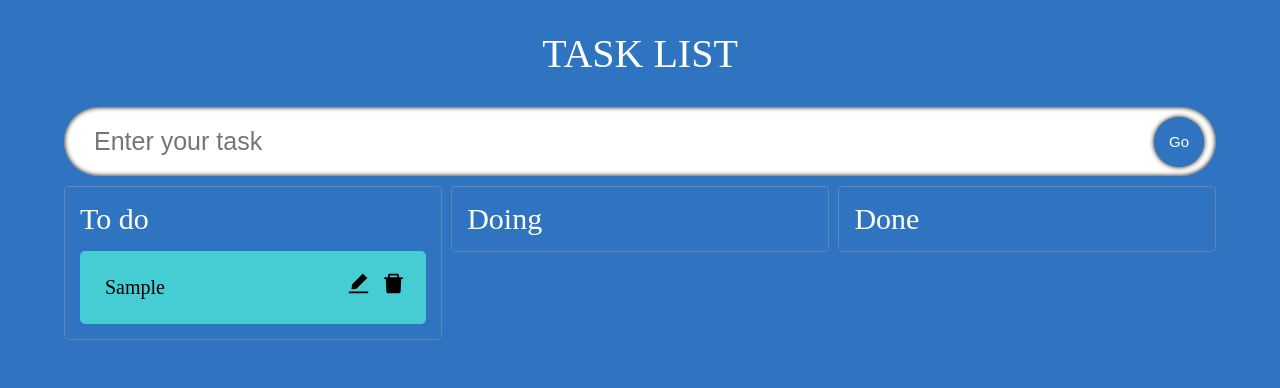
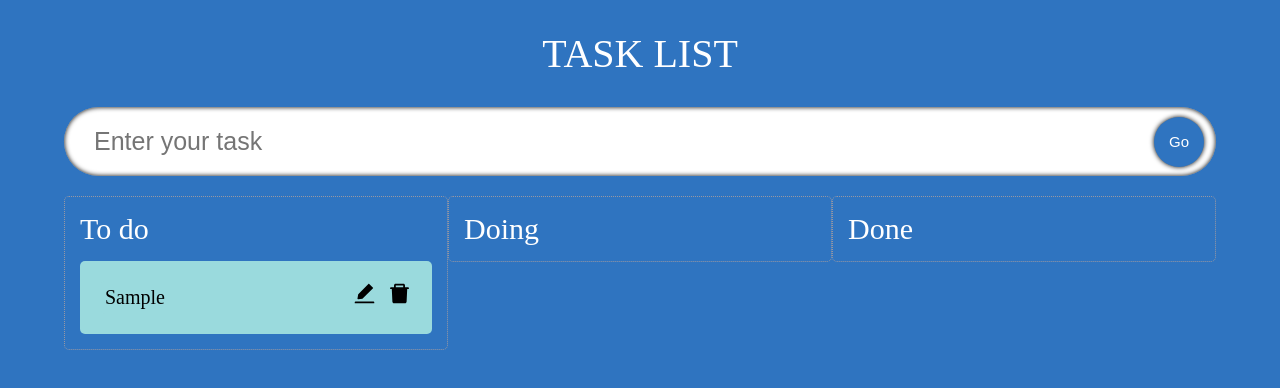
Before and after one commit to BrijeshM22/mytodos, a React (Create React App) app: page / in a window 1280 px wide. Both pictures are taken after typing "Sample" into the empty fields and a click on the button "Go". Shown: the top 388 px of the page. Built offline with nearby package versions, Linux system fonts and the light colour scheme; a web font is replaced by a local one.

Commit message:
small tweaks

```diff
--- a/src/components/SingleTodo.tsx
+++ b/src/components/SingleTodo.tsx
@@ -1,7 +1,7 @@
 import React, { useState, useRef, useEffect } from "react";
 import { Todo } from "../model";
 import { AiFillEdit, AiFillDelete } from "react-icons/ai";
-// import { MdDone } from "react-icons/md";
+import { MdDone } from "react-icons/md";
 import "./styles.css";
 import { Draggable } from "react-beautiful-dnd";
 
@@ -68,12 +68,10 @@ const SingleTodo = ({ index, todo, todos, setTodos }: Props) => {
             <span
               className="icon"
               onClick={() => {
-                if (!edit && !todo.isCompleted) {
-                  setEdit(!edit);
-                }
+                 setEdit(!edit);
               }}
             >
-              <AiFillEdit />
+              {!edit ? <AiFillEdit /> : <MdDone />}
             </span>
             <span className="icon" onClick={() => handleDelete(todo.id)}>
               <AiFillDelete />
--- a/src/components/styles.css
+++ b/src/components/styles.css
@@ -47,7 +47,7 @@
 .container {
   display: flex;
   width: 90%;
-  margin-top: 10px;
+  margin-top: 20px;
   justify-content: space-between;
   align-items: flex-start;
   font-family: "Neucha", cursive;
@@ -55,7 +55,7 @@
 }
 .todos {
   display: flex;
-  width: 30%;
+  width: 31%;
   flex-direction: column;
   padding: 15px;
   border-radius: 5px;
@@ -73,7 +73,7 @@
   border-radius: 5px;
   padding: 20px;
   margin-top: 15px;
-  background-color: rgb(70, 204, 211);
+  background-color: rgb(154, 218, 221);
   z-index: 1;
   flex-wrap: wrap;
   transition: 0.2s;
@@ -90,7 +90,7 @@
   font-size: 20px;
   flex: 1;
   border-radius: 5px;
-background-color: rgb(70, 204, 211);
+  background-color:rgb(154, 218, 221);
 }
 
 .todos__single--text:focus {
@@ -98,7 +98,7 @@ background-color: rgb(70, 204, 211);
 }
 
 .editmode {
-  border: 2px solid black;
+  border: 1px solid black;
 }
 
 .icon {
@@ -108,7 +108,7 @@ background-color: rgb(70, 204, 211);
 }
 @media (max-width: 1100px) {
   .todos {
-    width: 45%;
+    width: 28%;
   }
 }
 
@@ -137,11 +137,11 @@ background-color: rgb(70, 204, 211);
   background-color: #d2e28c;
 } */
 
-@media (max-width: 1200px) {
+/* @media (max-width: 1200px) {
   .todos__single {
     width: 40%;
   }
-}
+} */
 
 /* .dragactive {
   background-color: rgb(0, 221, 236);
```
